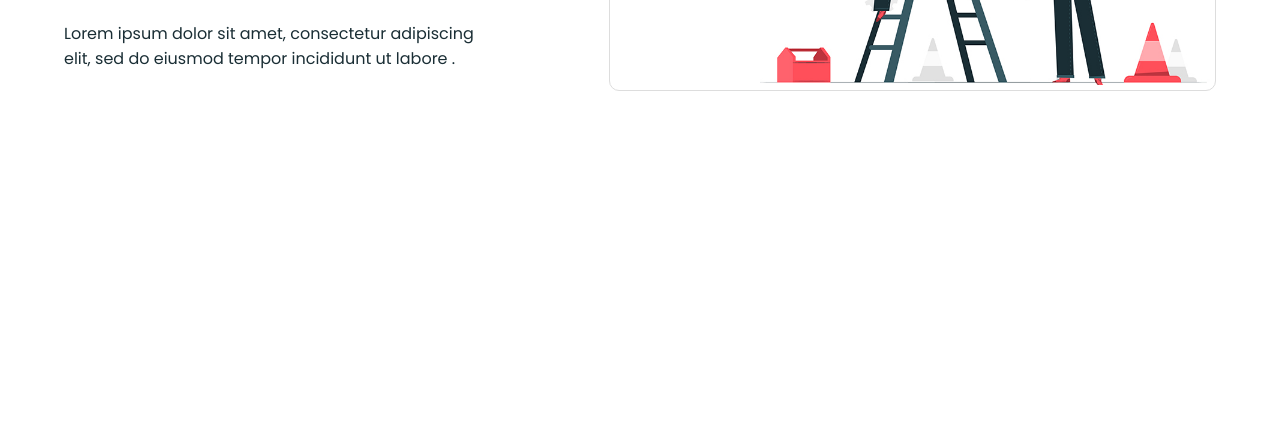
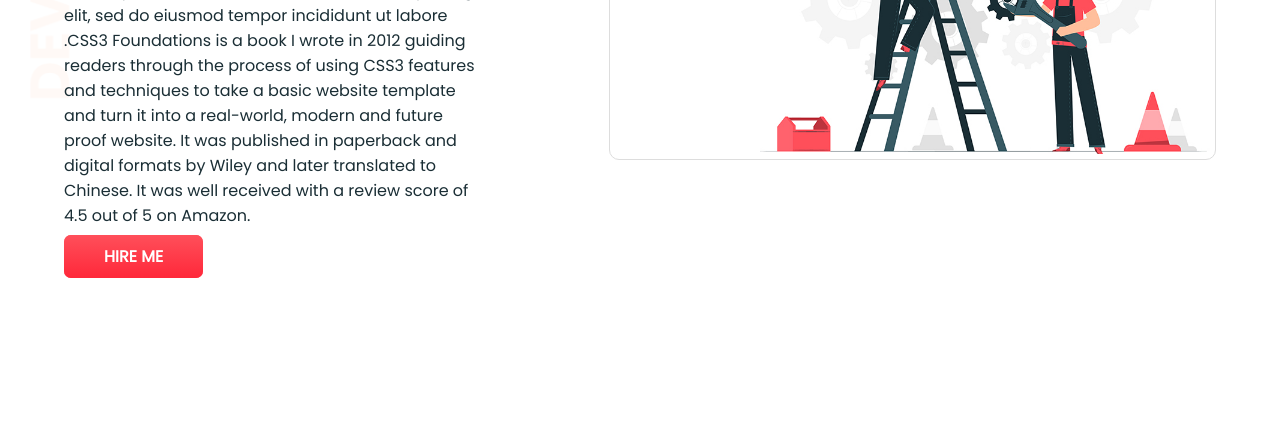
Before and after one commit to Raju500263/HongKong, a plain HTML site: page index.html in a window 1280 px wide. Shown: the part 357-800 px from the top of the page. Drawn offline with Linux system fonts and the light colour scheme.

Commit message:
fast part done .alhamdullilah

```diff
--- a/index.html
+++ b/index.html
@@ -20,13 +20,17 @@
 </head>
 
 <body>
-    <section class="flexible-container">
+    <section class=" top-banner flexible-container">
         <div class="half-width">
             <h1 id="ra255">HongKong</h1>
             <h1 id="ra256">Maintenance <span class="red-color">Service</span> </h1>
             <p class="font-text">Lorem ipsum dolor sit amet, consectetur adipiscing elit, sed do eiusmod tempor
-                incididunt ut labore .
+                incididunt ut labore .CSS3 Foundations is a book I wrote in 2012 guiding readers through the process of
+                using CSS3 features and techniques to take a basic website template and turn it into a real-world,
+                modern and future proof website. It was published in paperback and digital formats by Wiley and later
+                translated to Chinese. It was well received with a review score of 4.5 out of 5 on Amazon.
             </p>
+            <a id="ancor" target="_blank" href="https://www.facebook.com/rajukhan809"><strong>HIRE ME</strong></a>
 
         </div>
 
--- a/style.css
+++ b/style.css
@@ -7,8 +7,17 @@
     padding-left: 15px;
     padding-top: 15px;
     padding-bottom: 15px;
+    margin: 0;
+
 
 }
+
+
+
+
+
+
+
 
 body {
     margin: 0px;
@@ -28,11 +37,19 @@ body {
 
 }
 
+.top-banner {
+    background-image: url(images/top-banner.png);
+    background-repeat: no-repeat;
+    background-position: left;
+    margin-left: 5px;
+
+
+}
+
 .flexible-container {
     display: flex;
     align-items: center;
-
-
+    margin: auto;
 }
 
 #ra255 {
@@ -57,6 +74,7 @@ body {
 
 .font-text {
     color: #1a2e35;
+
 }
 
 .fastpic {
@@ -68,3 +86,13 @@ body {
     display: flex;
     padding-left: 150px;
 }
+
+#ancor {
+    text-decoration: none;
+    color: white;
+    background-color: #ff4f5a;
+    padding: 10px 40px;
+    border-radius: 7px;
+    background-image: linear-gradient(#ff4f5a, #ff283a);
+
+}
```
Also changed, not shown: images/top-banner.png (added), 1 other file.
